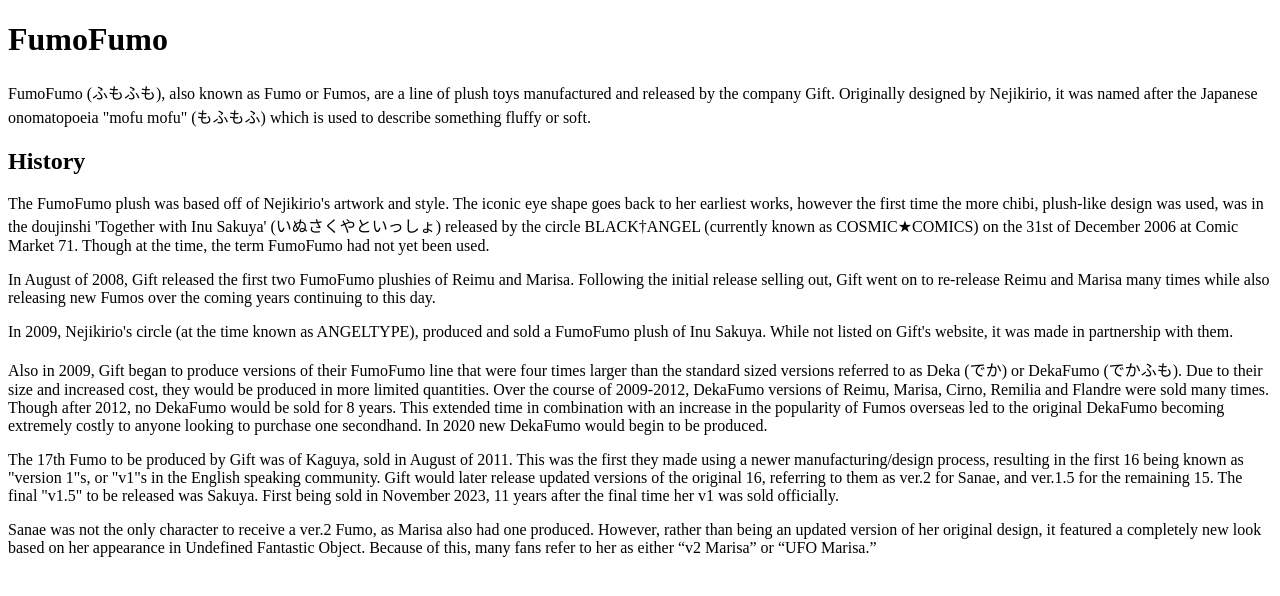
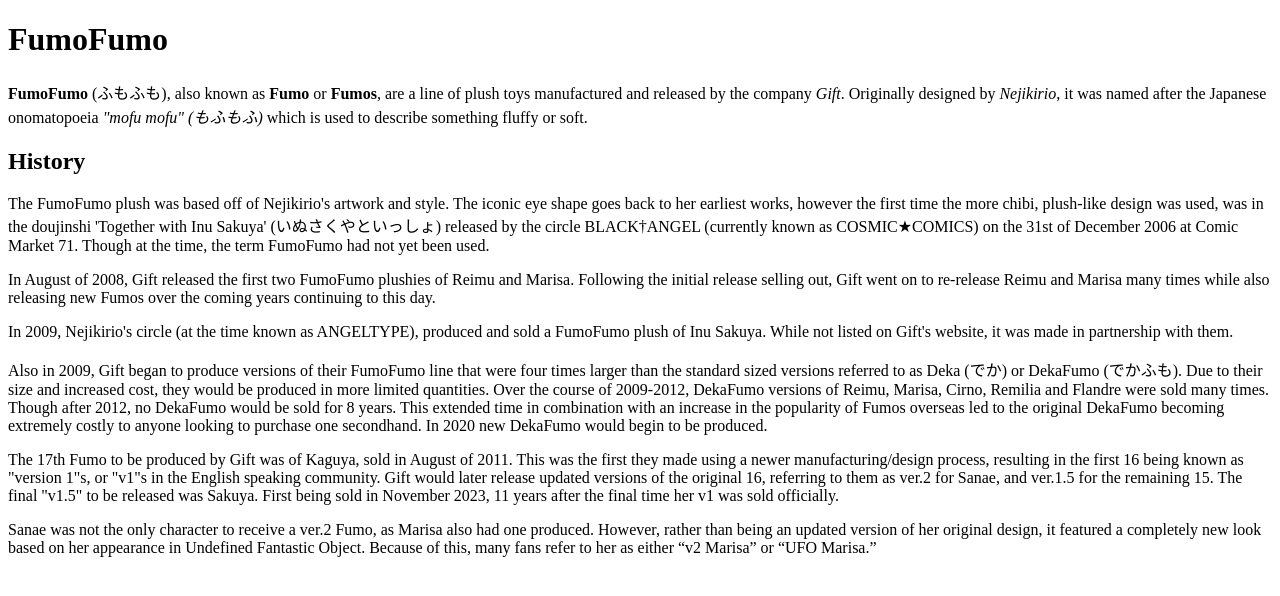
Before and after one commit to ryansuhartanto/koda-b8-html2, a plain HTML site: page page.html in a window 1280 px wide. Drawn offline with Linux system fonts and the light colour scheme.

Commit message:
feat: add formatting to basic description

```diff
--- a/page.html
+++ b/page.html
@@ -10,8 +10,8 @@
 <body>
     <h1>FumoFumo</h1>
     <p>
-        FumoFumo (ふもふも), also known as Fumo or Fumos, are a line of plush toys manufactured and released by the company
-        Gift. Originally designed by Nejikirio, it was named after the Japanese onomatopoeia "mofu mofu" (もふもふ) which is
+        <b>FumoFumo</b> (ふもふも), also known as <b>Fumo</b> or <b>Fumos</b>, are a line of plush toys manufactured and released by the company
+        <i>Gift</i>. Originally designed by <i>Nejikirio</i>, it was named after the Japanese onomatopoeia <i>"mofu mofu" (もふもふ)</i> which is
         used to describe something fluffy or soft.
     </p>
 
```
